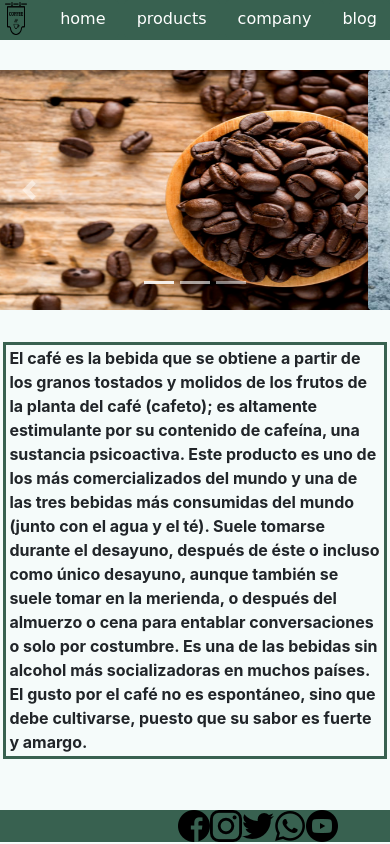
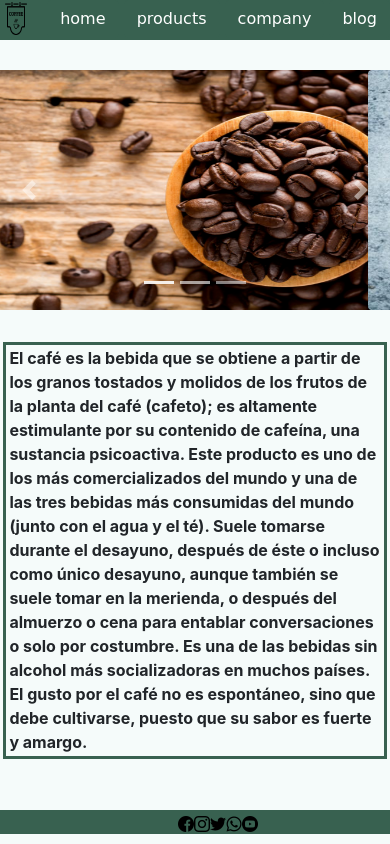
Before and after one commit to maximo95/proyecto_final, a website: page index.html in a window 390 px wide. Drawn offline with nearby package versions, Linux system fonts and the light colour scheme.

Commit message:
modificacion footer

```diff
--- a/index.html
+++ b/index.html
@@ -72,11 +72,11 @@
       <footer class="container-fluid pie">
         <div class="row justify-content-center">
           <div class="col-2 centrarIconos">
-            <a href="https://www.facebook.com/?ref=logo"><img src="fotos/facebook.png" alt="logo de facebook"></a>
-            <a href="https://www.instagram.com/?hl=es-la"><img src="fotos/instagram.png" alt="logo de instagram"></a>
-            <a href="https://twitter.com/?lang=es"><img src="fotos/twitter.png" alt="logo de twitter"></a>
-            <a href="https://web.whatsapp.com/">  <img src="fotos/whatsapp.png" alt="logo de whatsapp"></a>
-            <a href="https://www.youtube.com/">  <img src="fotos/youtube.png" alt="logo de youtube"></a>
+            <a href="https://www.facebook.com/?ref=logo"><img src="fotos/facebook.png" alt="logo de facebook" class="footer"></a>
+            <a href="https://www.instagram.com/?hl=es-la"><img src="fotos/instagram.png" alt="logo de instagram" class="footer"></a>
+            <a href="https://twitter.com/?lang=es"><img src="fotos/twitter.png" alt="logo de twitter" class="footer"></a>
+            <a href="https://web.whatsapp.com/">  <img src="fotos/whatsapp.png" alt="logo de whatsapp" class="footer"></a>
+            <a href="https://www.youtube.com/">  <img src="fotos/youtube.png" alt="logo de youtube" class="footer"></a>
           </div>
         </div>
       </footer>
--- a/scss/final.scss
+++ b/scss/final.scss
@@ -38,6 +38,10 @@
 
 .footer{
     font-family: 'Dancing Script', cursive;
+    @media only screen and (max-width:480px) {
+        width:1rem;
+        height:1rem;
+    }
 }
 .footer__boton{
     background-color: #386150 !important;
```
Also changed, not shown: secciones/products.html (+5 -5 lines), css/final.css.
